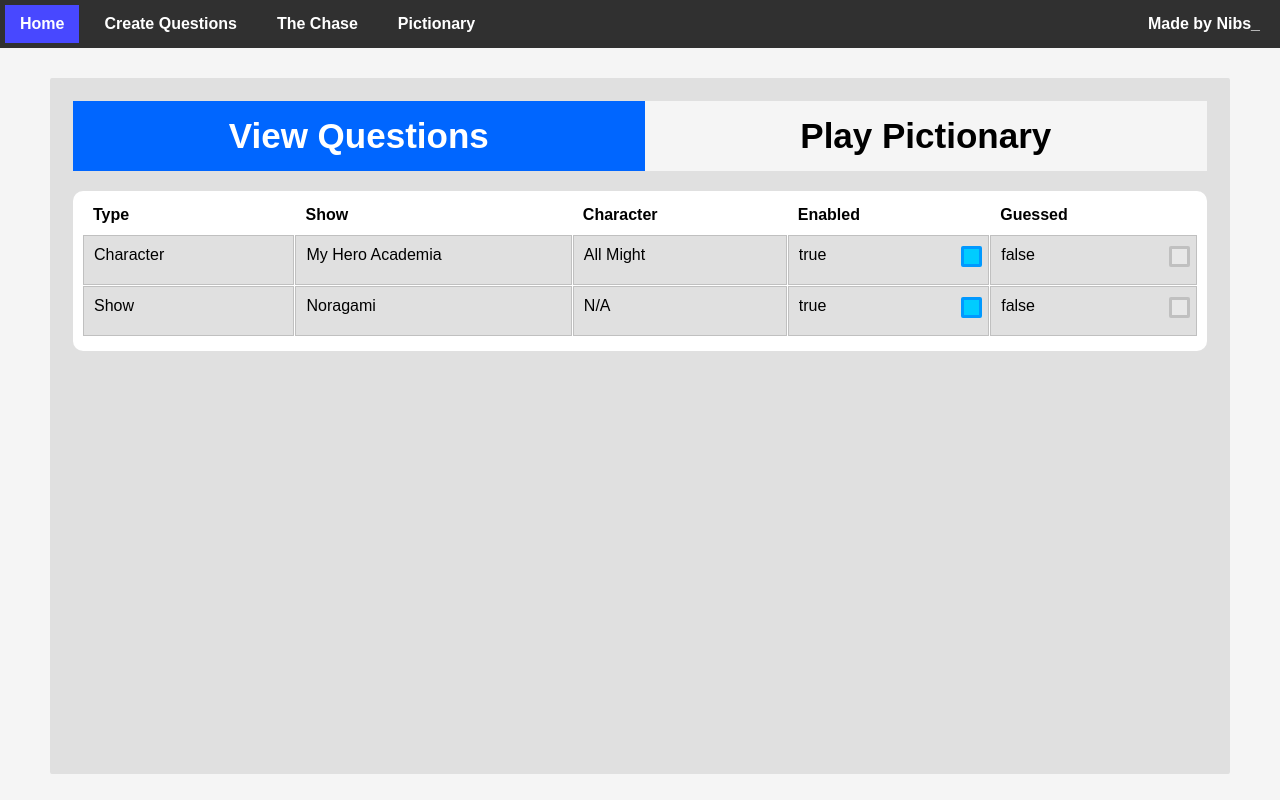
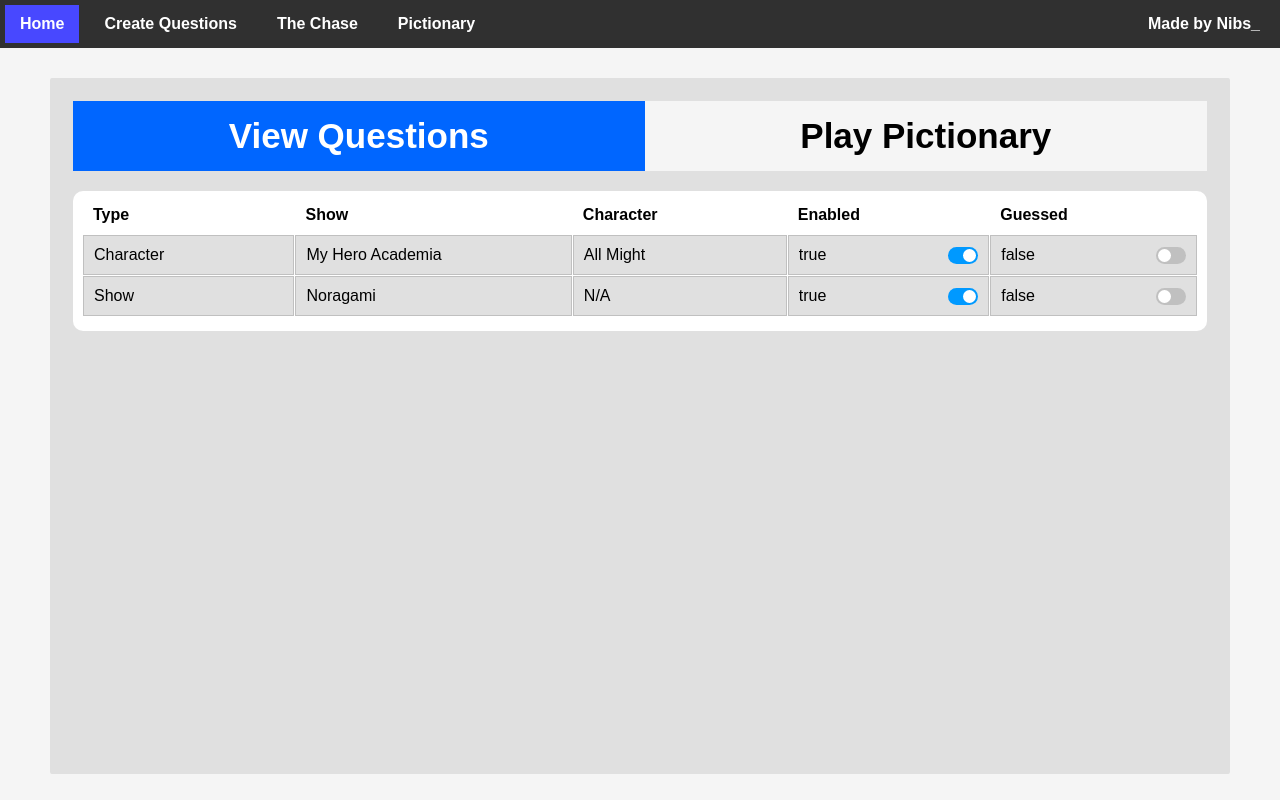
Before and after one commit to JohnNewnham/games_site, an Angular app: page /pictionary in a window 1280 px wide. Built offline with nearby package versions, Linux system fonts and the light colour scheme.

Commit message:
Added pictionary additions.

```diff
--- a/src/app/info-dropdown/info-dropdown.component.scss
+++ b/src/app/info-dropdown/info-dropdown.component.scss
@@ -15,10 +15,10 @@
     user-select: none;
     cursor: pointer;
     box-shadow: 0px 0px 5px var(--blue-light);
-}
 
-.header .dropdown-caret {
-    margin-left: auto;
+    &>.dropdown-caret {
+        margin-left: auto;
+    }
 }
 
 .dropdown {
@@ -27,9 +27,9 @@
     border-width: 2px;
     border-color: var(--gray-10);
     background-color: var(--gray-1);
+
+    &>.dropdown-contents {
+        padding: 10px;
+        display: flex;
+    }
 }
-
-.dropdown .dropdown-contents {
-    padding: 10px;
-    display: flex;
-}
--- a/src/app/make-questions/make-questions.component.html
+++ b/src/app/make-questions/make-questions.component.html
@@ -3,7 +3,7 @@
 </div>
 @for (question of questions; track question; let idx = $index) {
 <div class="question-div">
-    <div class="delete-btn unselectable" (click)="removeQuestion(idx)">✕</div>
+    <div class="delete-btn" (click)="removeQuestion(idx)"></div>
     <label class="container unselectable">
         <input type="checkbox" [ngModel]="question.enabled" (change)="toggleQuestion(idx)">
         <span class="checkmark"></span>
--- a/src/app/make-questions/make-questions.component.scss
+++ b/src/app/make-questions/make-questions.component.scss
@@ -11,8 +11,7 @@
     // justify-content: space-between;
 }
 
-/* Customize the label (the container) */
-.container {
+label.container {
     display: block;
     align-self: center;
     position: relative;
@@ -22,19 +21,25 @@
     cursor: pointer;
     font-size: 22px;
     width: fit-content;
-}
+    user-select: none;
 
-/* Hide the browser's default checkbox */
-.container input {
+    &>input {
         position: absolute;
         opacity: 0;
         cursor: pointer;
         height: 0;
         width: 0;
+
+        &:checked~.checkmark {
+            background-color: var(--turquoise-2);
+            border-color: var(--turquoise-2);
+
+            &:after {
+                display: block;
+            }
         }
 
-/* Create a custom checkbox */
-.checkmark {
+        &~span.checkmark {
             position: absolute;
             top: 0;
             left: 0;
@@ -45,41 +50,24 @@
             border-radius: 3px;
             border-style: solid;
             border-color: var(--gray-11);
-}
 
-/* On mouse-over, add a grey background color */
-.container:hover input~.checkmark {
-    background-color: var(--gray-11);
-    border-color: var(--gray-15);
-}
-
-/* When the checkbox is checked, add a blue background */
-.container input:checked~.checkmark {
-    background-color: var(--turquoise-2);
-    border-color: var(--turquoise-2);
-}
-
-/* Create the checkmark/indicator (hidden when not checked) */
-.checkmark:after {
+            &:after {
                 content: "";
                 position: absolute;
                 display: none;
-}
-
-/* Show the checkmark when checked */
-.container input:checked~.checkmark:after {
-    display: block;
-}
-
-/* Style the checkmark/indicator */
-.container .checkmark:after {
                 left: 9px;
                 top: 5px;
                 width: 5px;
                 height: 10px;
                 border: solid var(--white);
                 border-width: 0 3px 3px 0;
-    -webkit-transform: rotate(45deg);
-    -ms-transform: rotate(45deg);
                 transform: rotate(45deg);
             }
+        }
+    }
+
+    &:hover input:not(:checked)~span.checkmark {
+        background-color: var(--gray-11);
+        border-color: var(--gray-15);
+    }
+}
--- a/src/app/pictionary/pictionary.component.html
+++ b/src/app/pictionary/pictionary.component.html
@@ -15,21 +15,21 @@
     <div class="bold">Guessed</div>
 
     @for (question of questions; track question; let idx = $index) {
-    <div class="question-gridcell">{{ question.type }}</div>
-    <div class="question-gridcell">{{ question.showName }}</div>
-    <div class="question-gridcell">{{ question.characterName ?? "N/A" }}</div>
-    <div class="question-gridcell flex-container">
-        {{ question.enabled }}
-        <label class="check-container unselectable">
-            <input type="checkbox" [ngModel]="question.enabled" (change)="toggleQuestion(idx)">
-            <span class="check" [class.enabled]="question.enabled === true"></span>
+    <div class="question-gridcell"><span>{{ question.type }}</span></div>
+    <div class="question-gridcell"><span>{{ question.showName }}</span></div>
+    <div class="question-gridcell"><span>{{ question.characterName ?? "N/A" }}</span></div>
+    <div class="question-gridcell">
+        <span>{{ question.enabled }}</span>
+        <label class="toggle-switch small align-right">
+            <input type="checkbox" [ngModel]="question.enabled" (change)="toggleQuestion(idx)" />
+            <span class="round"></span>
         </label>
     </div>
-    <div class="question-gridcell flex-container">
-        {{ question.guessed }}
-        <label class="check-container unselectable">
-            <input type="checkbox" [ngModel]="question.guessed" (change)="toggleGuessed(idx)">
-            <span class="check" [class.enabled]="question.guessed === true"></span>
+    <div class="question-gridcell">
+        <span>{{ question.guessed }}</span>
+        <label class="toggle-switch small align-right">
+            <input type="checkbox" [ngModel]="question.guessed" (change)="toggleGuessed(idx)" />
+            <span class="round"></span>
         </label>
     </div>
     } @empty {
@@ -38,5 +38,29 @@
 </div>
 
 <div class="pictionary" *ngIf="enabledTab === ET.Pictionary">
-    Insert pictionary game here.
+    <div class="centre-horizontally">
+        <div class="text-toggle">
+            <span (click)="setWhatEnabled(WE.Characters)" [class.selected]="whatEnabled == WE.Characters">
+                Characters Only
+            </span>
+            <span (click)="setWhatEnabled(WE.Shows)" [class.selected]="whatEnabled == WE.Shows">
+                Shows Only
+            </span>
+            <span (click)="setWhatEnabled(WE.All)" [class.selected]="whatEnabled == WE.All">
+                Enable All
+            </span>
+        </div>
+        <div class="text-toggle">
+            <span (click)="setAllowGuessed(true)" [class.selected]="allowGuessed == true">
+                Show Correctly Guessed
+            </span>
+            <span (click)="setAllowGuessed(false)" [class.selected]="allowGuessed == false">
+                Skip Correctly Guessed
+            </span>
+        </div>
+    </div>
+    <div class="centre-horizontally">
+        <span>Total Questions: {{questions.length}}</span>
+        <span>Questions Remaining: {{questionsUnguessed.length}}/{{questionsEnabled.length}}</span>
+    </div>
 </div>
--- a/src/app/pictionary/pictionary.component.scss
+++ b/src/app/pictionary/pictionary.component.scss
@@ -37,11 +37,18 @@
 		border-color: var(--gray-11);
 		border-width: 1px;
 		background-color: var(--gray-5);
+		display: flex;
+
+		&>span {
+			margin: auto 0;
+		}
 	}
 }
 
-.flex-container {
-    display: flex;
+.align-right {
+	margin-left: auto;
+	margin-top: auto;
+	margin-bottom: auto;
 }
 
 .check-container {
@@ -83,3 +90,9 @@
 	margin-top: 20px;
 	padding: 5px 10px 15px 10px;
 }
+
+.centre-horizontally {
+	margin-left: auto;
+	margin-right: auto;
+	width: fit-content;
+}
--- a/src/app/pictionary/pictionary.component.ts
+++ b/src/app/pictionary/pictionary.component.ts
@@ -1,4 +1,4 @@
-import { Component } from '@angular/core';
+import { Component, OnInit } from '@angular/core';
 import { CommonModule } from '@angular/common';
 import { FormsModule } from '@angular/forms';
 
@@ -10,6 +10,12 @@ enum EnabledTab {
 enum ItemType {
 	Character = "Character",
 	Show = "Show",
+}
+
+enum WhatEnabled {
+	Characters = "Characters",
+	Shows = "Shows",
+	All = "All",
 }
 
 class PictionaryItem {
@@ -37,23 +43,61 @@ class PictionaryItem {
 	templateUrl: './pictionary.component.html',
 	styleUrl: './pictionary.component.scss'
 })
-export class PictionaryComponent {
+export class PictionaryComponent implements OnInit {
 	ET = EnabledTab;
 	enabledTab = EnabledTab.Questions;
 
+	WE = WhatEnabled;
+	whatEnabled = WhatEnabled.All;
+
+	allowGuessed = false;
+
 	item1: PictionaryItem = new PictionaryItem(ItemType.Character, "My Hero Academia", "All Might", "https://static.wikia.nocookie.net/bokunoheroacademia/images/c/cd/Toshinori_Yagi_Golden_Age_Hero_Costume_%28Anime%29.png");
 	item2: PictionaryItem = new PictionaryItem(ItemType.Show, "Noragami", undefined, "https://www.google.com/url?sa=i&url=https%3A%2F%2Fwww.crunchyroll.com%2Fseries%2FG6WEV3WM6%2Fnoragami%3Fsrsltid%3DAfmBOorAun43tTaxZkSGBeHOMFMg4uOl9Hnuh9rDCO_6u_U2UrW3caiz&psig=AOvVaw28qyPYzwSxS27CSlVHlM9u&ust=1761675900666000&source=images&cd=vfe&opi=89978449&ved=0CBYQjRxqFwoTCIjBoqWAxZADFQAAAAAdAAAAABAE");
+
 	questions: PictionaryItem[] = [this.item1, this.item2];
+	questionsEnabled: PictionaryItem[] = [];
+	questionsUnguessed: PictionaryItem[] = [];
+
+	ngOnInit(): void {
+		this.updateQuestionLists();
+	}
+
+	updateQuestionLists(): void {
+		this.questionsEnabled = this.questions
+			.filter(question => question.enabled == true)
+			.filter(question => {
+				switch (this.whatEnabled) {
+					case WhatEnabled.Characters: return question.type == ItemType.Character;
+					case WhatEnabled.Shows: return question.type == ItemType.Show;
+					default: return true;
+				}
+			});
+
+		this.questionsUnguessed = this.questionsEnabled
+			.filter(question => !question.guessed);
+	}
 
 	setTab(tab: EnabledTab): void {
 		this.enabledTab = tab;
 	}
 
+	setWhatEnabled(enabled: WhatEnabled): void {
+		this.whatEnabled = enabled;
+		this.updateQuestionLists();
+	}
+
+	setAllowGuessed(allowGuessed: boolean): void {
+		this.allowGuessed = allowGuessed;
+	}
+
 	toggleQuestion(index: number): void {
 		this.questions[index].enabled = !this.questions[index].enabled;
+		this.updateQuestionLists();
 	}
 
 	toggleGuessed(index: number): void {
 		this.questions[index].guessed = !this.questions[index].guessed;
+		this.updateQuestionLists();
 	}
 }
--- a/src/styles.scss
+++ b/src/styles.scss
@@ -131,11 +131,17 @@ html {
 	padding: 2px 5px;
 	margin: 3px;
 	align-self: center;
+	user-select: none;
+
+	&:after {
+		content: "✕";
+	}
 
 	&:hover {
 		color: red;
 		border-color: red;
 		background-color: rgba(255, 110, 110, 0.498);
+		box-shadow: 0px 0px 5px red;
 	}
 
 	&:active {
@@ -143,3 +149,101 @@ html {
 		margin: 4px;
 	}
 }
+
+label.toggle-switch {
+	position: relative;
+	display: inline-block;
+	width: 60px;
+	height: 34px;
+
+	>input {
+		opacity: 0;
+		width: 0;
+		height: 0;
+
+		&:checked+span {
+			background-color: var(--turquoise-2);
+
+			&:before {
+				transform: translateX(26px);
+			}
+		}
+
+		&+span {
+			position: absolute;
+			cursor: pointer;
+			inset: 0;
+			background-color: var(--gray-11);
+			transition: .4s;
+
+			&:before {
+				position: absolute;
+				content: "";
+				height: 26px;
+				width: 26px;
+				left: 4px;
+				bottom: 4px;
+				background-color: white;
+				transition: .4s;
+			}
+
+			&.round {
+				border-radius: 34px;
+
+				&:before {
+					border-radius: 50%;
+				}
+			}
+		}
+	}
+
+	&.small {
+		width: 30px;
+		height: 17px;
+
+		&>input {
+			&:checked+span:before {
+				transform: translateX(13px);
+			}
+
+			&+span {
+				&:before {
+					height: 13px;
+					width: 13px;
+					left: 2px;
+					bottom: 2px;
+				}
+
+				&.round {
+					border-radius: 17px;
+
+					&:before {
+						border-radius: 50%;
+					}
+				}
+			}
+		}
+	}
+}
+
+div.text-toggle {
+	font-weight: bold;
+	background-color: var(--turquoise-2);
+	border-radius: 18px;
+	padding: 10px;
+	margin: 10px;
+	color: white;
+	user-select: none;
+	display: inline-block;
+
+	&>span {
+		padding: 5px 10px;
+		cursor: pointer;
+
+		&.selected {
+			color: black;
+			background-color: white;
+			border-radius: 13px;
+		}
+	}
+}
```
Lines whose indentation alone changed are shown as unchanged.
